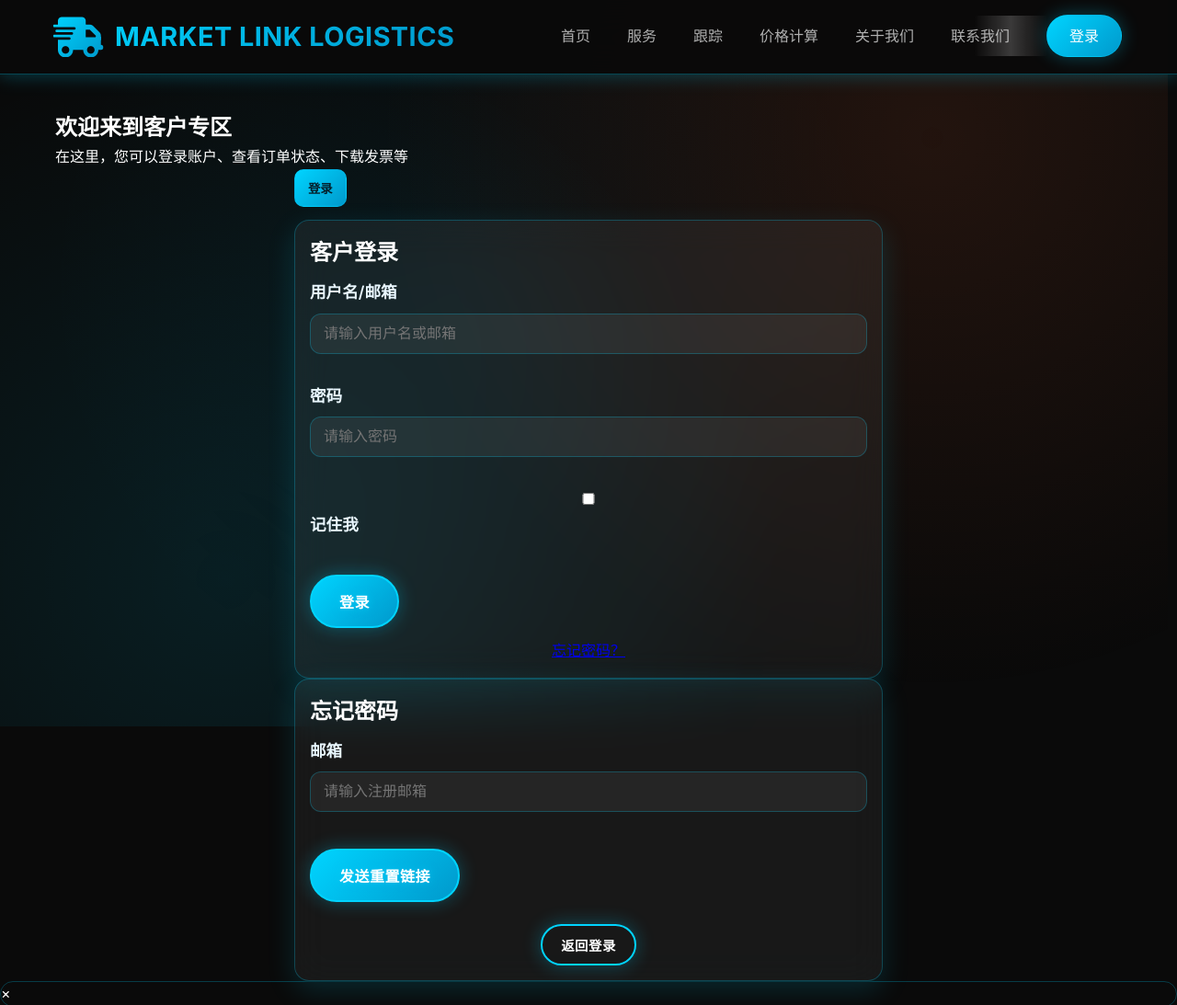
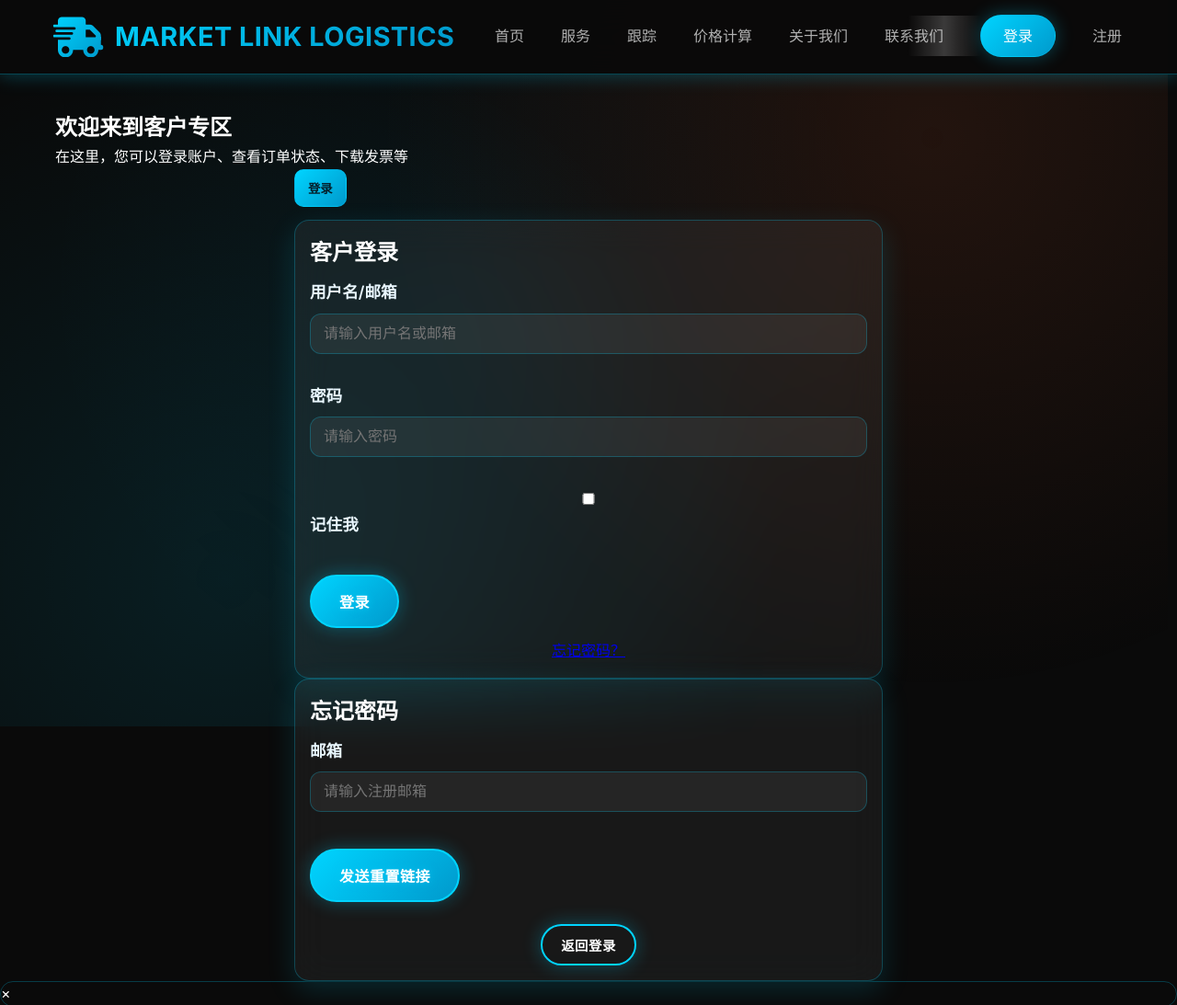
Before and after one commit to aungmyatthu259369349/market-link-logistics, a website: page client.html in a window 1280 px wide. Shown: the top 1093 px of the page at 92% size. Drawn offline with Linux system fonts and the light colour scheme.

Commit message:
导航栏保留‘登录’与‘注册’：注册链接跳转 client-register.html

```diff
--- a/client.html
+++ b/client.html
@@ -25,6 +25,7 @@
                 <li><a href="index.html#about" class="nav-link">关于我们</a></li>
                 <li><a href="index.html#contact" class="nav-link">联系我们</a></li>
                 <li><a href="#" class="nav-link client-link">登录</a></li>
+                <li><a href="client-register.html" class="nav-link">注册</a></li>
             </ul>
             <div class="nav-toggle">
                 <span class="bar"></span>
```
